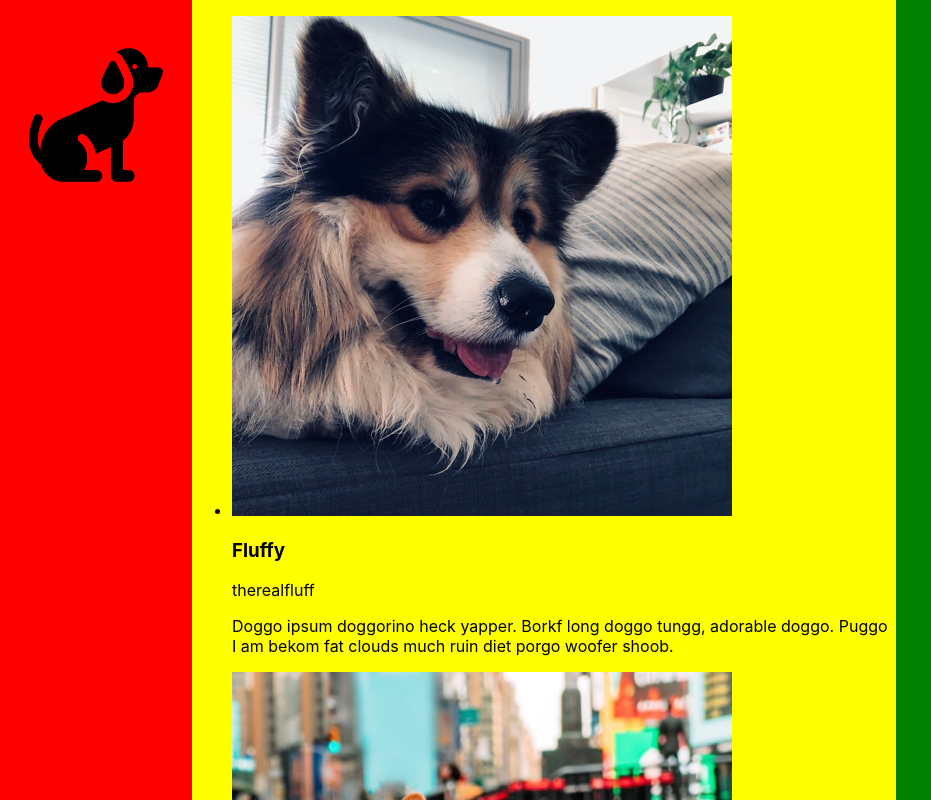
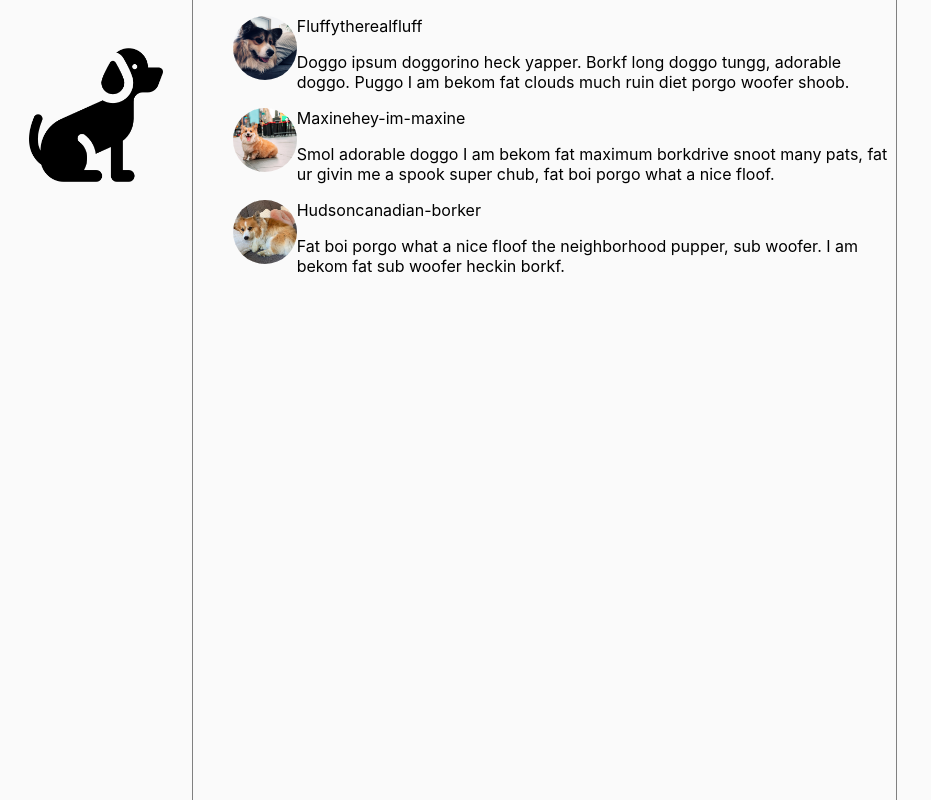
Before and after one commit to guillaume-f35/baker, a React (Create React App) app: page / in a window 1280 px wide. Shown: the top 800 px of the page, without its empty margins (0-931 px from the left). Built offline with nearby package versions, Linux system fonts and the light colour scheme.

Commit message:
add style component bark

```diff
--- a/src/App.css
+++ b/src/App.css
@@ -1,5 +1,5 @@
 .App {
-  background-color: rgb(221, 227, 227);
+  background-color: #fafafa;
   width: 100vw;
   height: 100vh;
   display: flex;
--- a/src/components/Bark.js
+++ b/src/components/Bark.js
@@ -1,16 +1,31 @@
 import React from 'react'
 import styled from 'styled-components';
 
+const Li = styled.li`
+    list-style-type: none;
+`;
+const ContainerBark = styled.div`
+    display: flex;
+`;
+
+const Img = styled.img`
+    width: 4rem;
+    height: 4rem;
+    border-radius: 50%;
+`;
+
 const Bark = ({bark}) => {
   return (
-    <li>
-       <div>
-        <img src={bark.author.picture} alt='photo de profile'/>
-        <h3>{bark.author.name}</h3>
-        <p>{bark.author.accountName}</p>
-        <p>{bark.content}</p>
+    <Li>
+       <ContainerBark>
+        <Img src={bark.author.picture} alt='photo de profile'/>
+        <div>
+            <span>{bark.author.name}</span>
+            <span>{bark.author.accountName}</span>
+            <p>{bark.content}</p>
         </div>
-    </li>
+        </ContainerBark>
+    </Li>
   )
 }
 
--- a/src/components/NavBar.js
+++ b/src/components/NavBar.js
@@ -6,7 +6,6 @@ const Container = styled.div`
   display: flex;
   flex-direction: column;
   width: 15%;
-  background: red;
   align-items: center;
 `;
 
--- a/src/components/Posts.js
+++ b/src/components/Posts.js
@@ -6,7 +6,7 @@ const Container = styled.div`
   display: flex;
   flex-direction: column;
   width: 55%;
-  background: yellow;
+  border-left: 1px solid gray
 `;
 
 const Posts = ({data}) => {
--- a/src/components/Trends.js
+++ b/src/components/Trends.js
@@ -5,7 +5,7 @@ const Container = styled.div`
   display: flex;
   flex-direction: column;
   width: 30%;
-  background: green;
+  border-left: 1px solid gray
 `;
 
 const Trends = () => {
```
